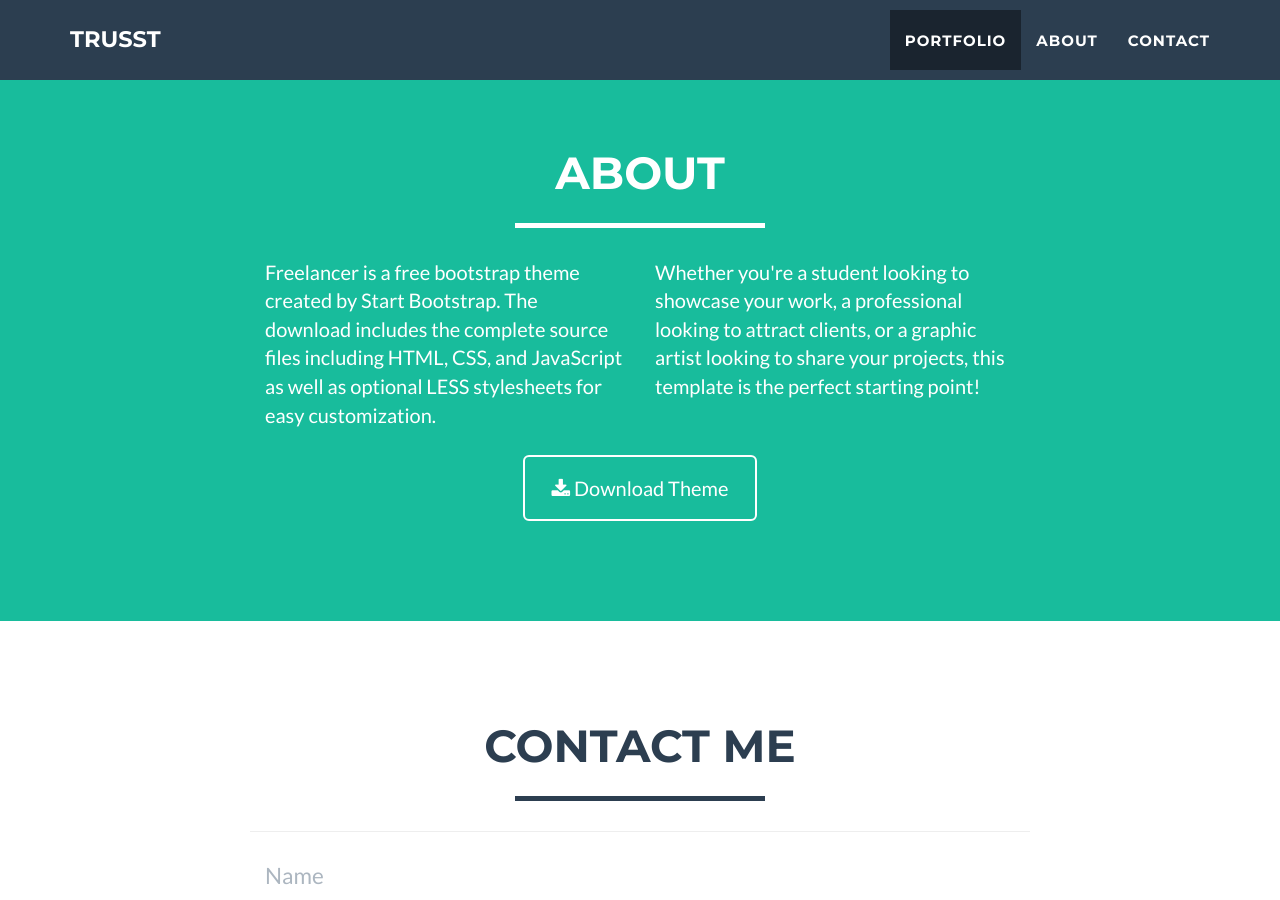
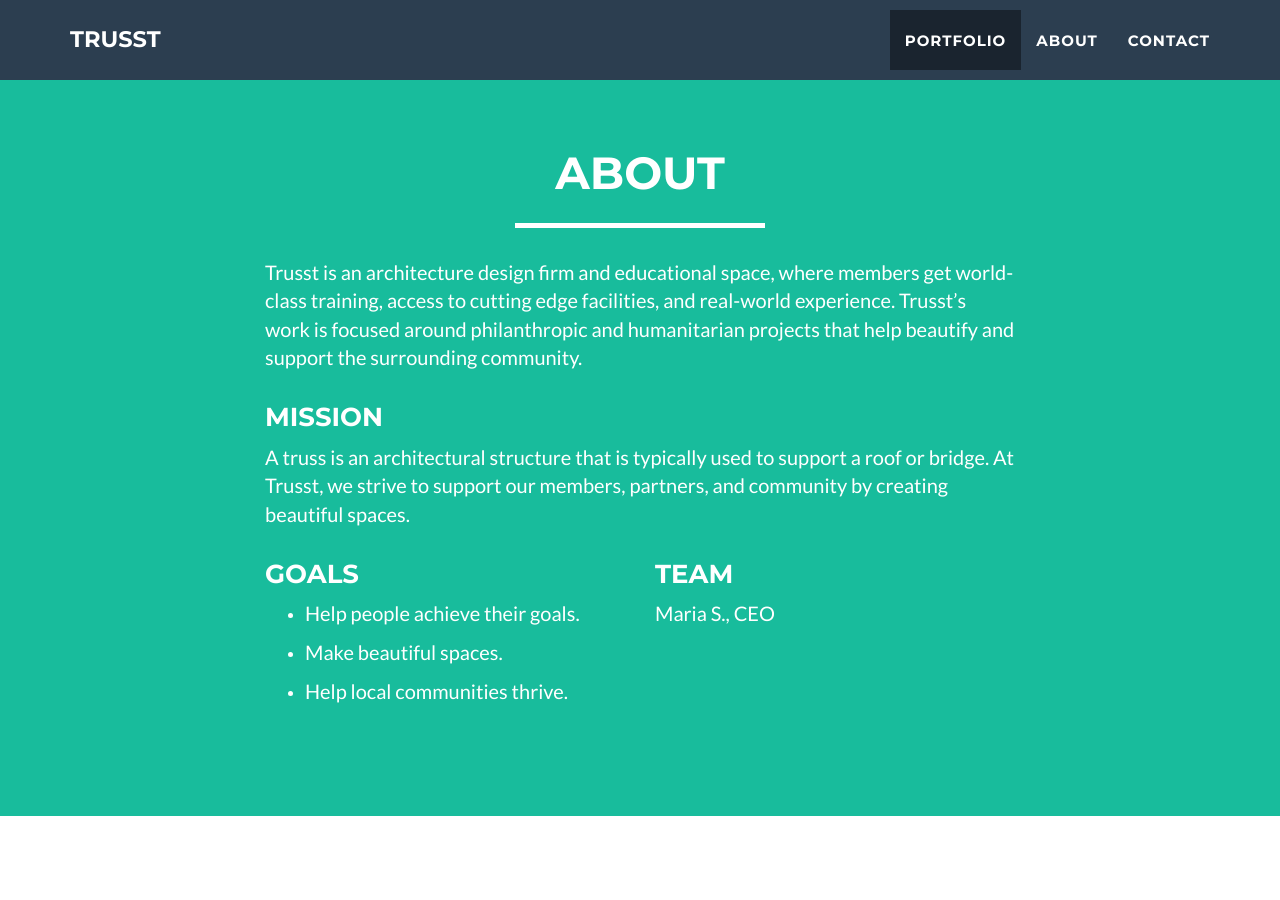
Before and after one commit to msirhed/msirhed.github.io, a Jekyll site: the page built from index.html, in a window 1280 px wide and 900 px high, scrolled down 1638 px. Built offline with Jekyll 4.4.1, drawn with Linux system fonts in a browser that asks for light colours.

Commit message:
Update copy

```diff
--- a/_includes/about.html
+++ b/_includes/about.html
@@ -8,16 +8,29 @@
                 </div>
             </div>
             <div class="row">
+                <div class="col-lg-8 col-lg-offset-2">
+                    <p>Trusst is an architecture design firm and educational space, where members get world-class training, access to cutting edge facilities, and real-world experience. Trusst’s work is focused around philanthropic and humanitarian projects that help beautify and support the surrounding community.</p>
+                </div>
+
+                <div class="col-lg-8 col-lg-offset-2">
+                    <h3>Mission</h3>
+
+                    <p>A truss is an architectural structure that is typically used to support a roof or bridge. At Trusst, we strive to support our members, partners, and community by creating beautiful spaces.</p>
+                </div>
+
                 <div class="col-lg-4 col-lg-offset-2">
-                    <p>Freelancer is a free bootstrap theme created by Start Bootstrap. The download includes the complete source files including HTML, CSS, and JavaScript as well as optional LESS stylesheets for easy customization.</p>
+                    <h3>Goals</h3>
+
+                    <ul>
+                    <li><p>Help people achieve their goals.</p></li>
+                    <li><p>Make beautiful spaces.</p></li>
+                    <li><p>Help local communities thrive.</p></li>
+                    </ul>
                 </div>
+
                 <div class="col-lg-4">
-                    <p>Whether you're a student looking to showcase your work, a professional looking to attract clients, or a graphic artist looking to share your projects, this template is the perfect starting point! </p>
-                </div>
-                <div class="col-lg-8 col-lg-offset-2 text-center">
-                    <a href="#" class="btn btn-lg btn-outline">
-                        <i class="fa fa-download"></i> Download Theme
-                    </a>
+                    <h3>Team</h3>
+                    <p>Maria S., CEO</p>
                 </div>
             </div>
         </div>
```
